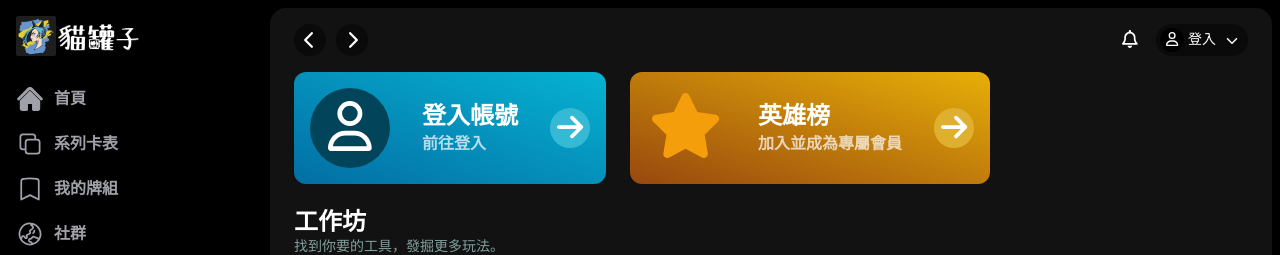
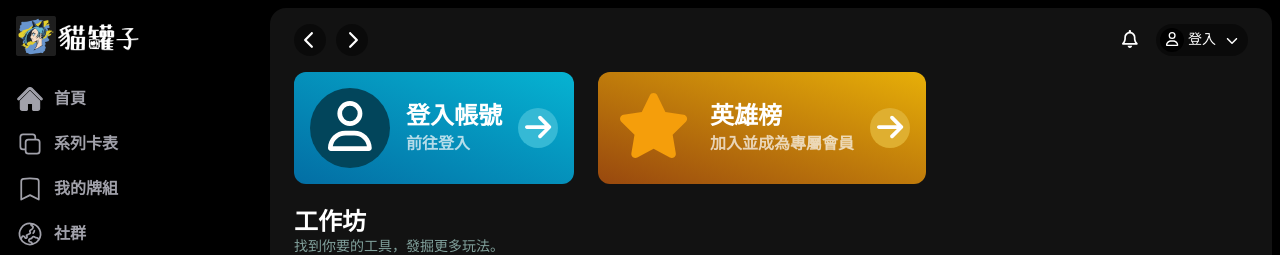
Before and after one commit to YuCheng07/tset-project, a Vue app: page / in a window 1280 px wide. Shown: the top 255 px of the page. Built offline with nearby package versions, Linux system fonts and the light colour scheme.

Commit message:
fix width

```diff
--- a/src/components/SideBar.vue
+++ b/src/components/SideBar.vue
@@ -173,6 +173,15 @@
   width: 238px;
   height: 40px;
   margin-bottom: 5px;
+  cursor: pointer;
+}
+
+.sidebar-menu li:hover a h2 {
+  color: white;
+}
+
+.sidebar-menu li:hover a svg {
+  stroke: white;
 }
 
 .w-7 {
@@ -190,6 +199,8 @@
 }
 
 .sidebar-menu a {
+  width: 100%;
+  height: 100%;
   display: flex;
   align-items: center;
   text-decoration: none;
--- a/src/views/WorkShopView.vue
+++ b/src/views/WorkShopView.vue
@@ -43,19 +43,19 @@ const workShopData = [
       </header>
       <main class="work-shop-main">
         <div class="user-nav">
-          <div class="user-info-box">
+          <a href="#" class="user-info-box">
             <div class="user-info-box-left-icon">
               <i class="fa-regular fa-user"></i>
             </div>
-            <div class="user-info-box-left-login-content">
+            <div href="#" class="user-info-box-left-login-content">
               <div class="user-info-box-left-login-title">登入帳號</div>
               <div class="user-info-box-left-login-text">前往登入</div>
             </div>
             <div class="user-info-box-right">
               <i class="fa-solid fa-arrow-right"></i>
             </div>
-          </div>
-          <div class="hero-member-box">
+          </a>
+          <a href="#" class="hero-member-box">
             <div class="hero-member-box-left-icon">
               <i class="fa-solid fa-star"></i>
             </div>
@@ -66,7 +66,7 @@ const workShopData = [
             <div class="hero-member-box-right">
               <i class="fa-solid fa-arrow-right"></i>
             </div>
-          </div>
+          </a>
         </div>
         <div class="work-shop-title">
           <h2>工作坊</h2>
@@ -135,7 +135,7 @@ const workShopData = [
 }
 
 .user-nav {
-  width: 100%;
+  max-width: 100%;
   display: flex;
   gap: 24px;
 }
@@ -148,10 +148,8 @@ const workShopData = [
   display: flex;
   justify-content: space-between;
   align-items: center;
-  display: flex;
-  justify-content: space-between;
-  align-items: center;
-  cursor: pointer;
+  text-decoration: none;
+  box-sizing: border-box;
 }
 
 .user-info-box-left-icon {
@@ -162,12 +160,14 @@ const workShopData = [
   text-align: center;
   line-height: 80px;
   font-size: 50px;
+  color: white;
 }
 
 .user-info-box-left-login-title {
   font-size: 24px;
   line-height: 32px;
   font-weight: 700;
+  color: white;
 }
 
 .user-info-box-left-login-text {
@@ -175,6 +175,7 @@ const workShopData = [
   line-height: 24px;
   font-weight: 700;
   opacity: 0.7;
+  color: white;
 }
 
 .user-info-box-right {
@@ -185,6 +186,7 @@ const workShopData = [
   background-color: #35b9d5;
   border-radius: 50%;
   font-size: 30px;
+  color: white;
 }
 
 .hero-member-box {
@@ -195,7 +197,8 @@ const workShopData = [
   display: flex;
   justify-content: space-between;
   align-items: center;
-  cursor: pointer;
+  text-decoration: none;
+  box-sizing: border-box;
 }
 
 .hero-member-box-left-icon {
@@ -211,6 +214,7 @@ const workShopData = [
   font-size: 24px;
   line-height: 32px;
   font-weight: 700;
+  color: white;
 }
 
 .hero-member-box-left-login-text {
@@ -218,6 +222,7 @@ const workShopData = [
   line-height: 24px;
   font-weight: 700;
   opacity: 0.7;
+  color: white;
 }
 
 .hero-member-box-right {
@@ -228,6 +233,7 @@ const workShopData = [
   background-color: #dfaf30;
   border-radius: 50%;
   font-size: 30px;
+  color: white;
 }
 
 .work-shop-title {
@@ -341,6 +347,5 @@ const workShopData = [
   line-height: 28px;
   color: rgb(229, 231, 235);
 }
-
 </style>
 <style src="@/assets/css/workshop-rwd.css" scoped></style>
```
